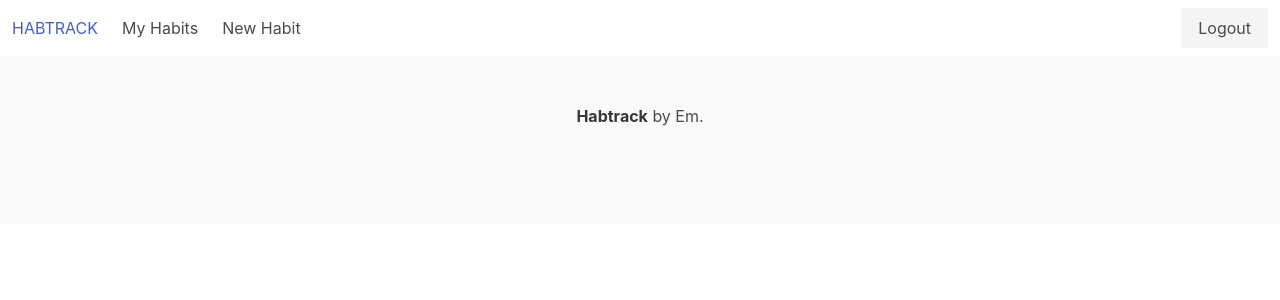
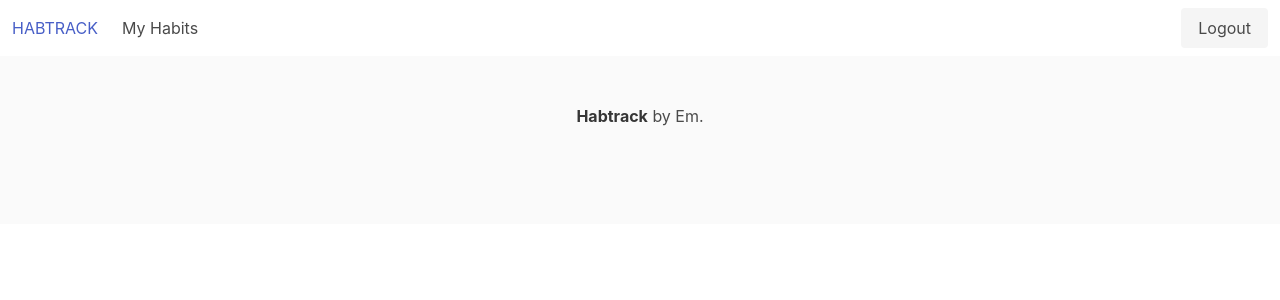
Before and after one commit to Momentum-Team-9/django-habit-tracker-esparr, a Django app: template templates/base.html in a window 1280 px wide. Shown: the top 300 px of the page. Run offline with Django 3.2, Linux system fonts and the light colour scheme; the template is opened without the code that fills it, so the values that code supplies are empty; the visitor is signed in with stand-in values (Sample User, id 1); parts of the project's set-up code (start-up, migrations or seed data) failed here and were passed over; some libraries are stand-ins or nearby versions.

Commit message:
Removed add_habit from base because url is not built out yet.

```diff
--- a/templates/base.html
+++ b/templates/base.html
@@ -25,8 +25,6 @@
 
         <div class="navbar-start">
           <a class="navbar-item" href="{% url 'list_habits' %}">My Habits</a>
-
-          <a class="navbar-item" href="{% url 'add_habit' %}">New Habit</a>
         </div>
         {% endif %}
         {% if request.user.pk == None %}
```
